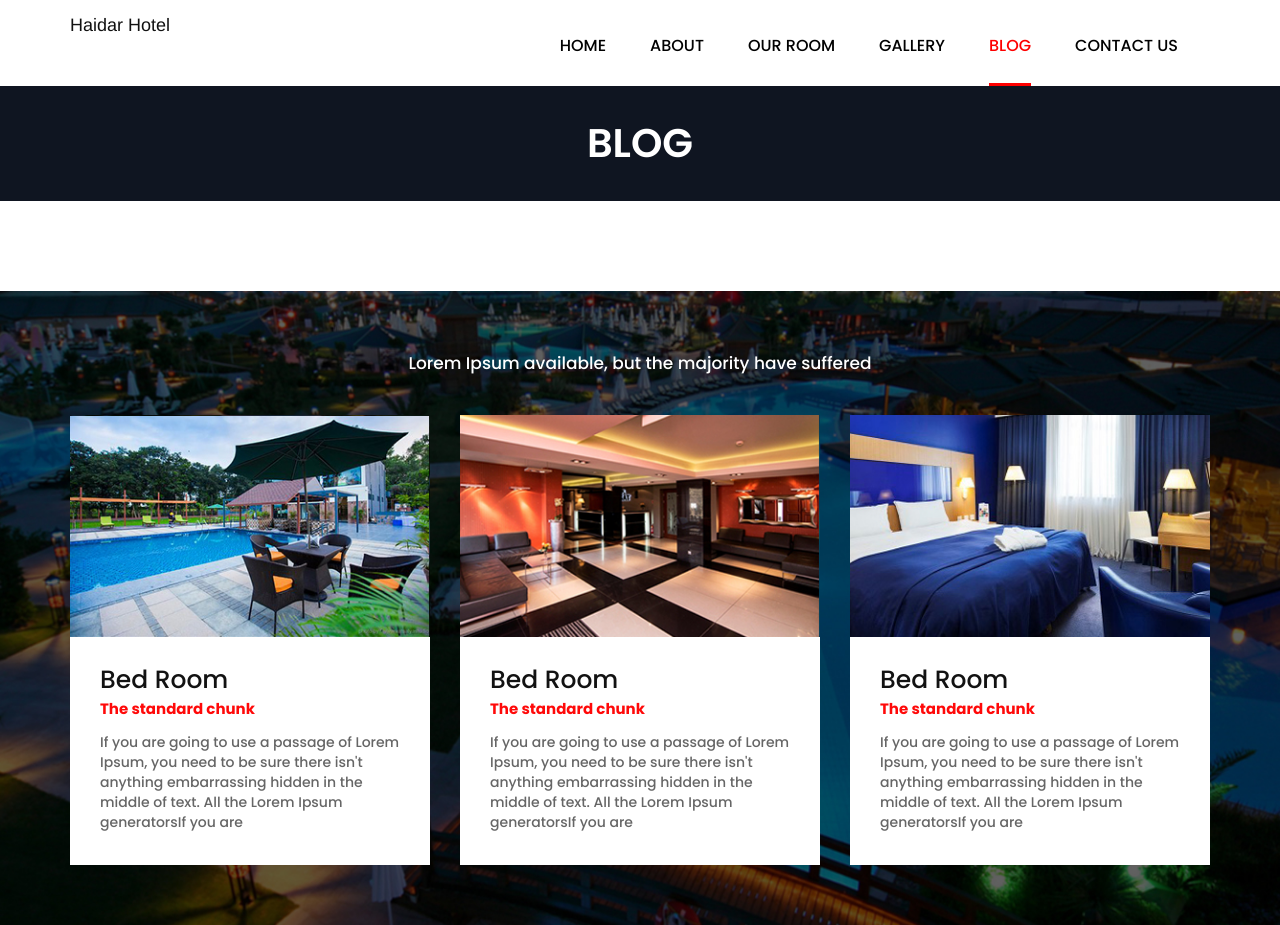
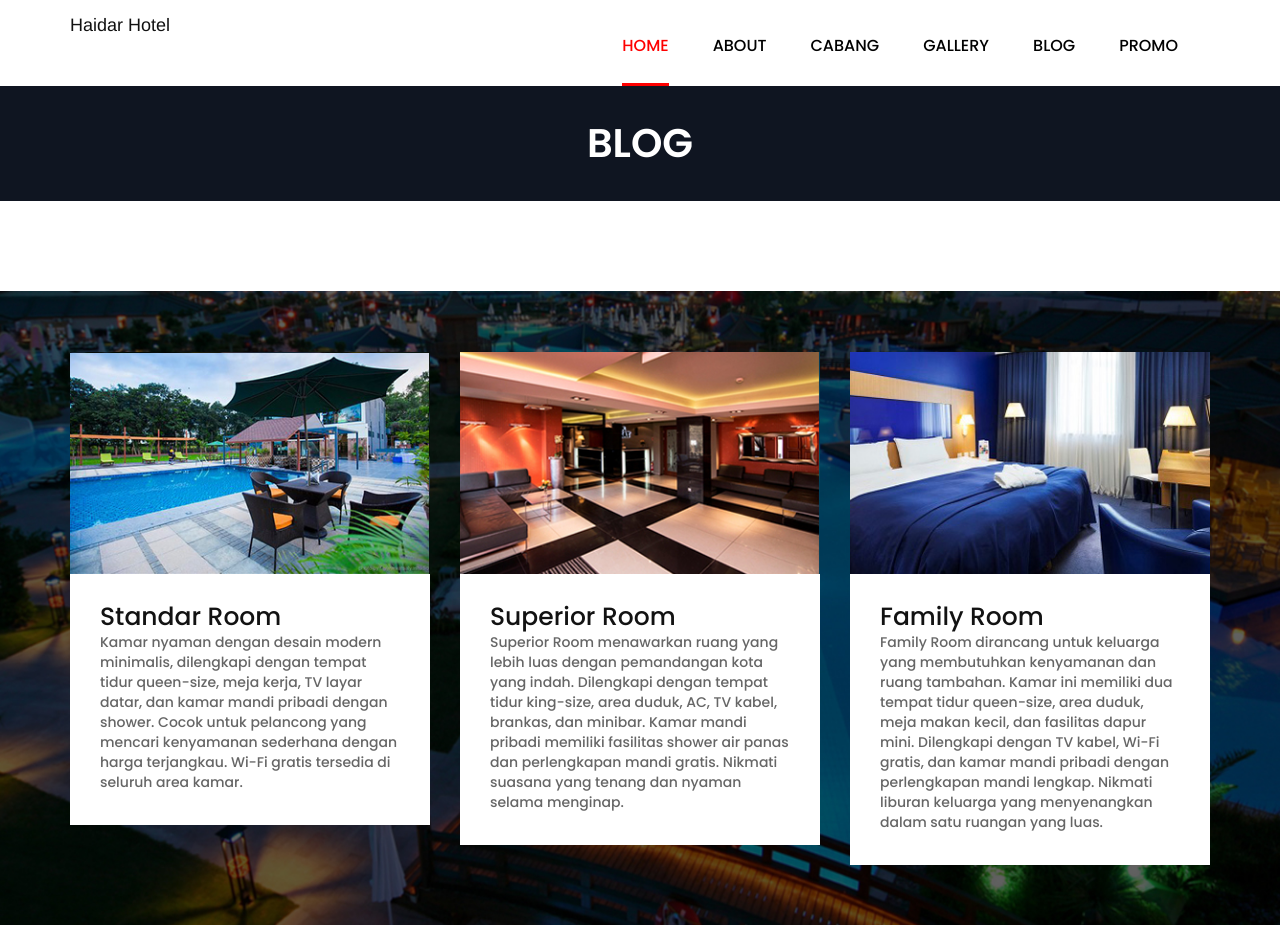
Before and after one commit to Haidar-Hilmi27/ProjectRWD, a plain HTML site: page HaidarHotel/blog.html in a window 1280 px wide. Shown: the top 925 px of the page. Drawn offline with nearby package versions, Linux system fonts and the light colour scheme; a web font is replaced by a local one.

Commit message:
update codingan

```diff
--- a/HaidarHotel/blog.html
+++ b/HaidarHotel/blog.html
@@ -58,23 +58,23 @@
                         </button>
                         <div class="collapse navbar-collapse" id="navbarsExample04">
                            <ul class="navbar-nav mr-auto">
-                              <li class="nav-item ">
+                              <li class="nav-item active">
                                  <a class="nav-link" href="index.html">Home</a>
                               </li>
                               <li class="nav-item">
                                  <a class="nav-link" href="about.html">About</a>
                               </li>
                               <li class="nav-item">
-                                 <a class="nav-link" href="room.html">Our room</a>
+                                 <a class="nav-link" href="room.html">Cabang</a>
                               </li>
                               <li class="nav-item">
                                  <a class="nav-link" href="gallery.html">Gallery</a>
                               </li>
-                              <li class="nav-item active">
+                              <li class="nav-item">
                                  <a class="nav-link" href="blog.html">Blog</a>
                               </li>
                               <li class="nav-item">
-                                 <a class="nav-link" href="contact.html">Contact Us</a>
+                                 <a class="nav-link" href="contact.html">Promo</a>
                               </li>
                            </ul>
                         </div>
@@ -102,10 +102,6 @@
          <div class="container">
             <div class="row">
                <div class="col-md-12">
-                  <div class="titlepage">
-
-                     <p class="margin_0">Lorem Ipsum available, but the majority have suffered </p>
-                  </div>
                </div>
             </div>
             <div class="row">
@@ -115,9 +111,8 @@
                         <figure><img src="images/blog1.jpg" alt="#"/></figure>
                      </div>
                      <div class="blog_room">
-                        <h3>Bed Room</h3>
-                        <span>The standard chunk </span>
-                        <p>If you are going to use a passage of Lorem Ipsum, you need to be sure there isn't anything embarrassing hidden in the middle of text. All the Lorem Ipsum generatorsIf you are   </p>
+                        <h3>Standar Room</h3>
+                        <p>Kamar nyaman dengan desain modern minimalis, dilengkapi dengan tempat tidur queen-size, meja kerja, TV layar datar, dan kamar mandi pribadi dengan shower. Cocok untuk pelancong yang mencari kenyamanan sederhana dengan harga terjangkau. Wi-Fi gratis tersedia di seluruh area kamar.</p>
                      </div>
                   </div>
                </div>
@@ -127,9 +122,8 @@
                         <figure><img src="images/blog2.jpg" alt="#"/></figure>
                      </div>
                      <div class="blog_room">
-                        <h3>Bed Room</h3>
-                        <span>The standard chunk </span>
-                        <p>If you are going to use a passage of Lorem Ipsum, you need to be sure there isn't anything embarrassing hidden in the middle of text. All the Lorem Ipsum generatorsIf you are   </p>
+                        <h3>Superior Room</h3>
+                        <p>Superior Room menawarkan ruang yang lebih luas dengan pemandangan kota yang indah. Dilengkapi dengan tempat tidur king-size, area duduk, AC, TV kabel, brankas, dan minibar. Kamar mandi pribadi memiliki fasilitas shower air panas dan perlengkapan mandi gratis. Nikmati suasana yang tenang dan nyaman selama menginap.</p>
                      </div>
                   </div>
                </div>
@@ -139,9 +133,8 @@
                         <figure><img src="images/blog3.jpg" alt="#"/></figure>
                      </div>
                      <div class="blog_room">
-                        <h3>Bed Room</h3>
-                        <span>The standard chunk </span>
-                        <p>If you are going to use a passage of Lorem Ipsum, you need to be sure there isn't anything embarrassing hidden in the middle of text. All the Lorem Ipsum generatorsIf you are   </p>
+                        <h3>Family Room</h3>
+                        <p>Family Room dirancang untuk keluarga yang membutuhkan kenyamanan dan ruang tambahan. Kamar ini memiliki dua tempat tidur queen-size, area duduk, meja makan kecil, dan fasilitas dapur mini. Dilengkapi dengan TV kabel, Wi-Fi gratis, dan kamar mandi pribadi dengan perlengkapan mandi lengkap. Nikmati liburan keluarga yang menyenangkan dalam satu ruangan yang luas.</p>
                      </div>
                   </div>
                </div>
```
Also changed, not shown: HaidarHotel/about.html (+6 -8 lines), HaidarHotel/contact.html (+5 -2 lines), HaidarHotel/gallery.html (+4 -4 lines), HaidarHotel/index.html (+1 -1 lines), HaidarHotel/room.html (+9 -18 lines).
